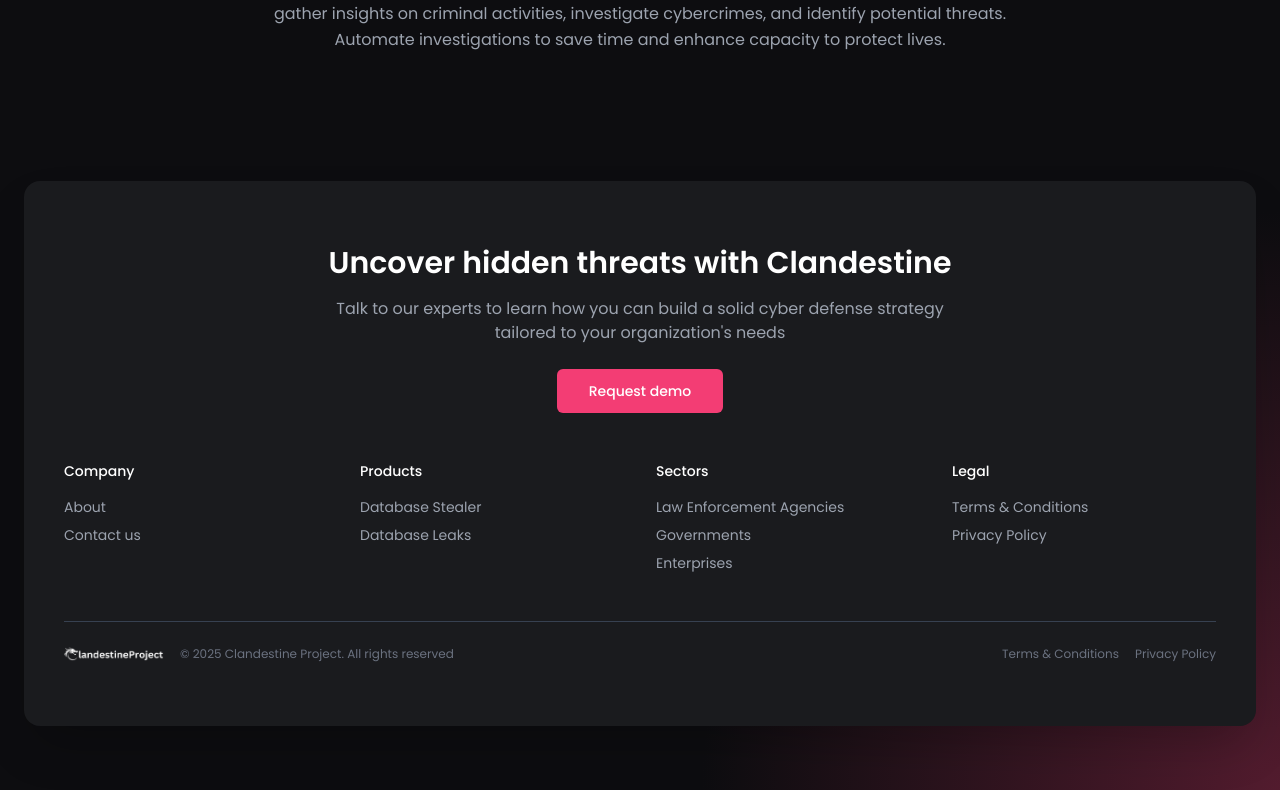
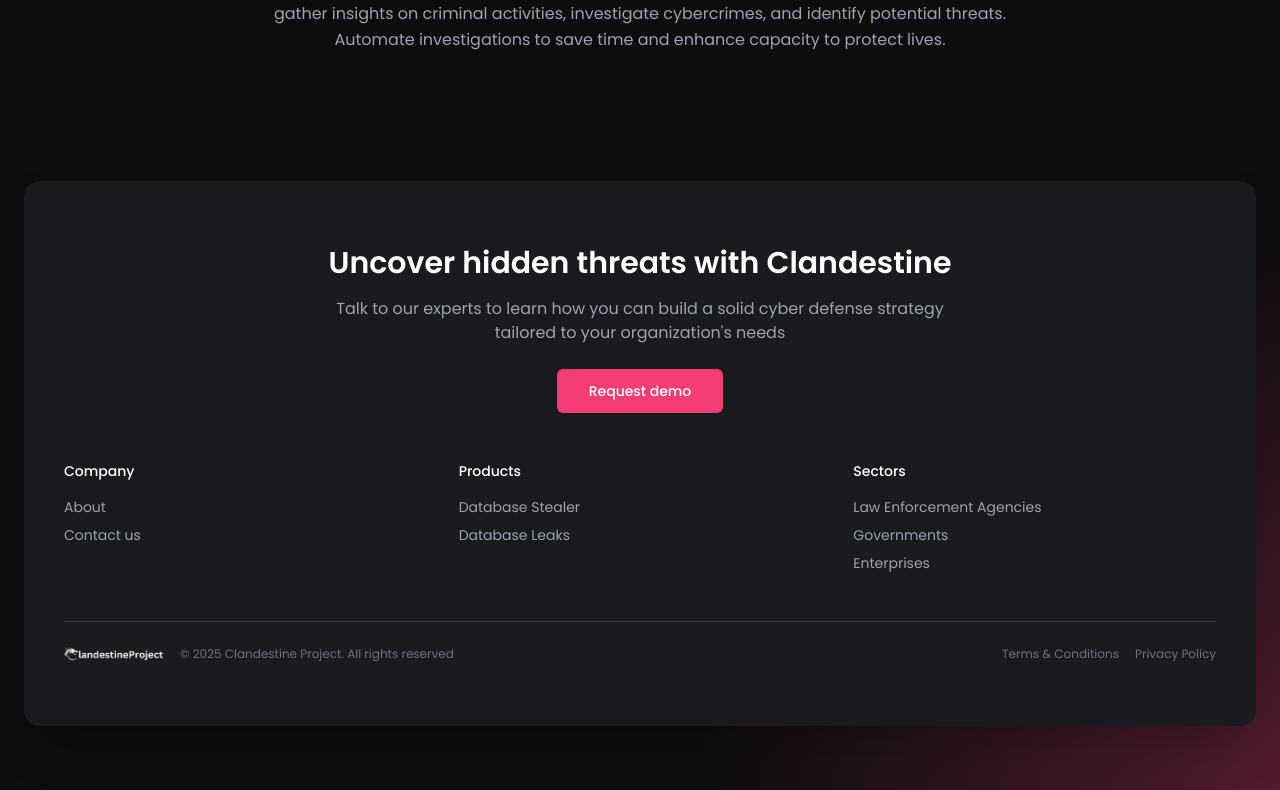
Before and after one commit to agenghermawan/dark-spyder, a Next.js app: page / in a window 1280 px wide. Shown: the part 3076-3866 px from the top of the page. Built offline with nearby package versions, Linux system fonts and the light colour scheme; no server answers.

Commit message:
Update For Footer & Complement Wording

```diff
--- a/src/components/footer.js
+++ b/src/components/footer.js
@@ -23,7 +23,7 @@
                             </button>
                         </div>
 
-                        <div className="grid grid-cols-2 md:grid-cols-4 gap-8 text-sm text-gray-400">
+                        <div className="grid grid-cols-2 md:grid-cols-3 gap-8 text-sm text-gray-400">
                             {/* Footer links sections */}
                             {[
                                 {
@@ -37,10 +37,6 @@
                                 {
                                     title: "Sectors",
                                     links: ["Law Enforcement Agencies", "Governments", "Enterprises"]
-                                },
-                                {
-                                    title: "Legal",
-                                    links: ["Terms & Conditions", "Privacy Policy"]
                                 }
                             ].map((section, index) => (
                                 <div key={index}>
```
